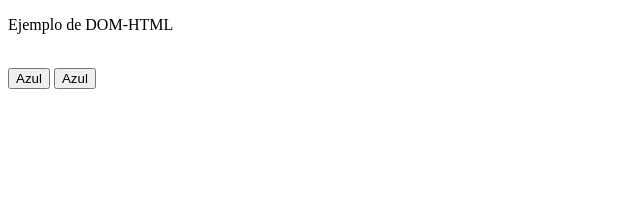
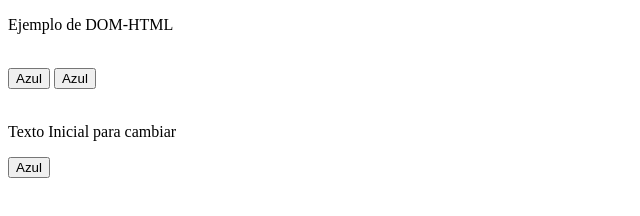
Before and after one commit to JonhNino/PracticaDoomGeneral, a plain HTML site: page index.html in a window 1280 px wide. Shown: the whole page, without its empty margins (0-640 px from the left). Drawn offline with Linux system fonts and the light colour scheme.

Commit message:
Practica

```diff
--- a/index.html
+++ b/index.html
@@ -12,5 +12,9 @@
     <br>
     <button onclick="cambiarColor('blue')">Azul</button>
     <button onclick="cambiarColor('red')">Azul</button>
+    <br>
+    <br>
+    <p id="parrafo ">Texto Inicial para cambiar</p>
+    <button onclick="cambiarTexto()">Azul</button>
 </body>
 </html>
--- a/js/parcticaDom.js
+++ b/js/parcticaDom.js
@@ -2,3 +2,7 @@ function cambiarColor(nuevoColor){
     var elemento=document.getElementById("texto")
     elemento.style.color=nuevoColor
 }
+
+function cambiarTexto(){
+    document.getElementById("parrafo").innerHTML="Texto cambiado"
+}
```
